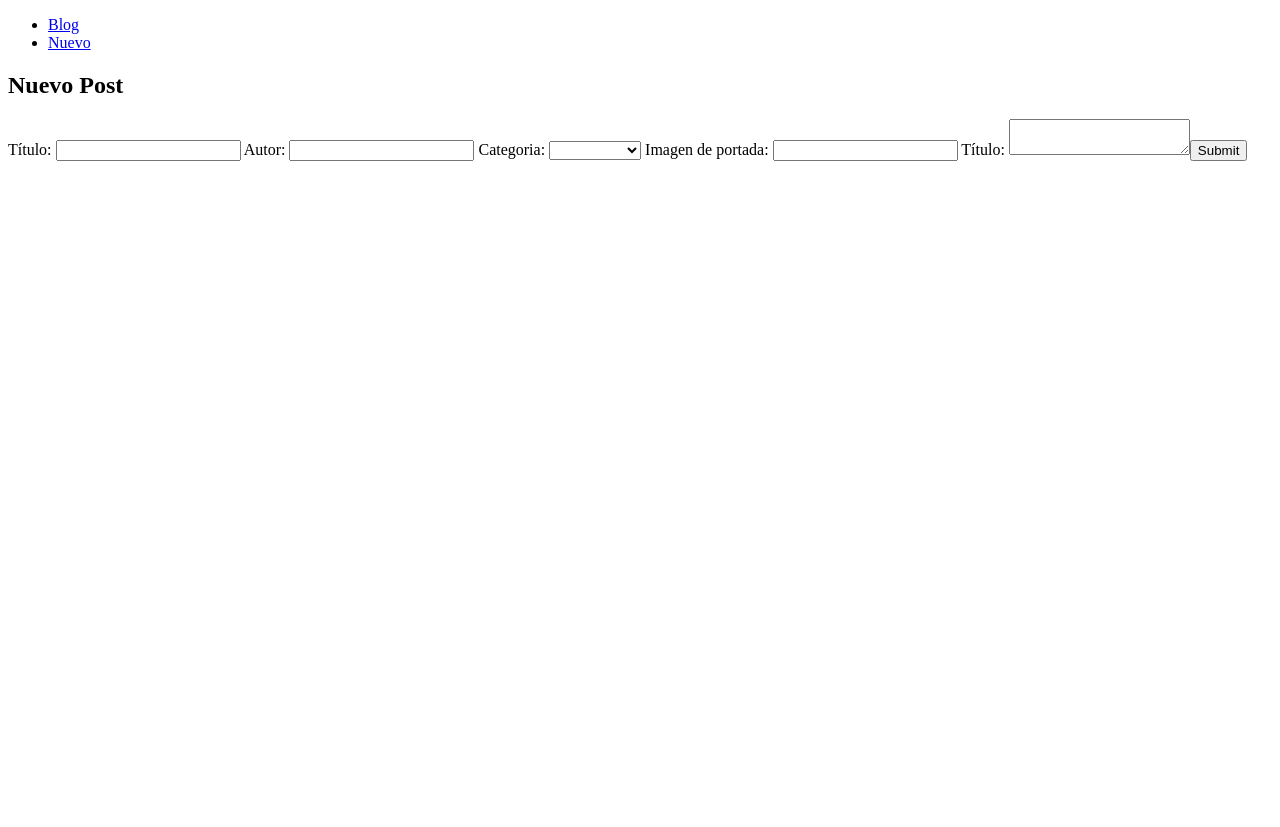
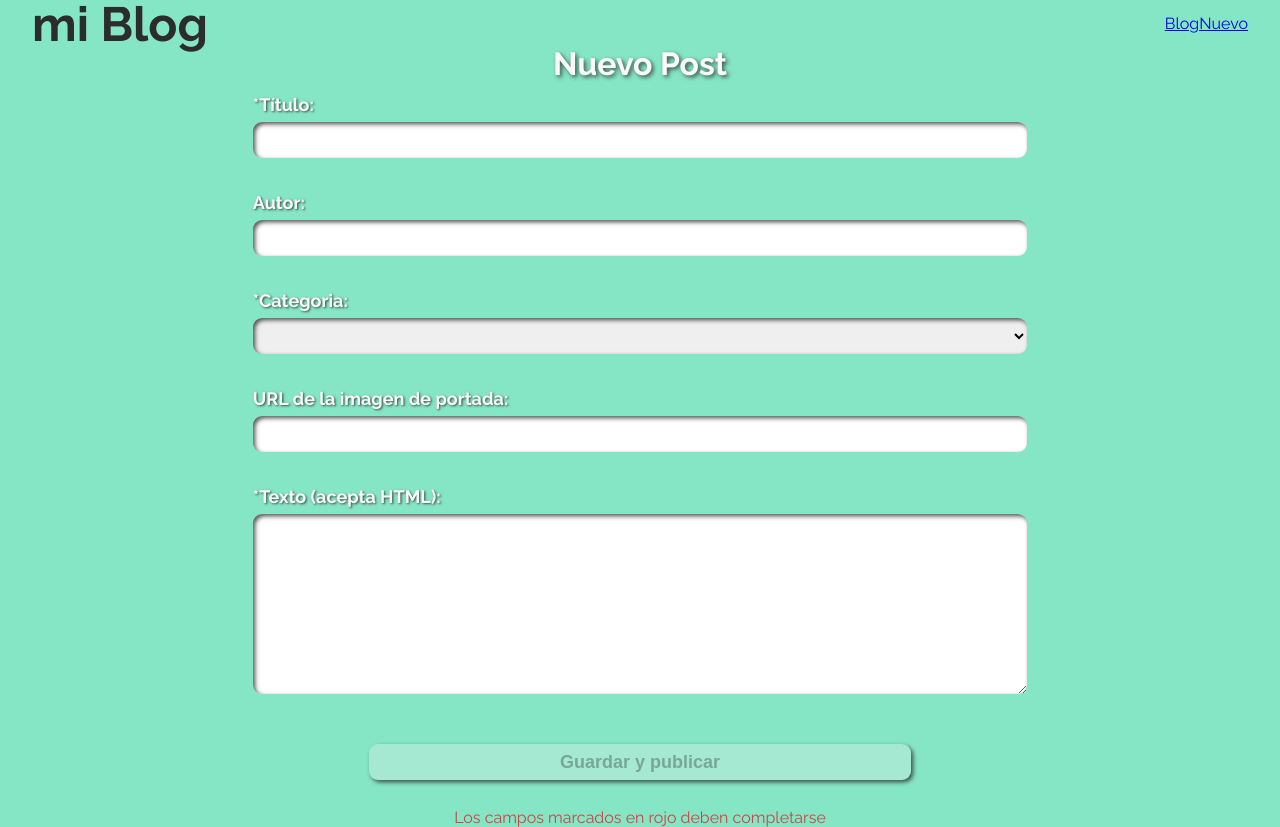
Before and after one commit to angelfullstack/miBlog, an Angular app: page /nuevo in a window 1280 px wide. Before the commit the page ends 800 px from the top, so only its background shows below. Built offline with nearby package versions, Linux system fonts and the light colour scheme.

Commit message:
implementados validators en formulario nuevo post. Inicio estilos básicos

```diff
--- a/src/app/nav-menu/nav-menu.component.css
+++ b/src/app/nav-menu/nav-menu.component.css
@@ -0,0 +1,43 @@
+*{
+}
+.wrapper{
+
+}
+
+header{
+  position: relative;
+  height:3rem;
+
+}
+
+header h1, header nav{
+  position: absolute;
+  top:50%;
+  transform:translateY(-50%);
+}
+
+header h1{
+  left:2rem;
+  font-size:3rem;
+font-weight: bold;
+}
+
+header nav{
+  right:2rem;
+}
+header nav ul{
+
+
+}
+
+header nav li{
+  float:left;
+}
+
+.row::after{
+  content:'';
+  display: block;
+  clear:both;
+  height: 0;
+
+}
--- a/src/app/nav-menu/nav-menu.component.html
+++ b/src/app/nav-menu/nav-menu.component.html
@@ -1,8 +1,11 @@
 <div class="wrapper">
-  <nav>
-    <ul>
-      <li><a [routerLink]="['/blog']">Blog</a> </li>
-      <li><a [routerLink]="['/nuevo']">Nuevo</a> </li>
-    </ul>
-  </nav>
+ <header>
+   <h1>mi Blog</h1>
+    <nav class="row">
+      <ul>
+        <li><a [routerLink]="['/blog']">Blog</a> </li>
+        <li><a [routerLink]="['/nuevo']">Nuevo</a> </li>
+      </ul>
+    </nav>
+  </header>
 </div>
--- a/src/app/nuevo-post/nuevo-post.component.css
+++ b/src/app/nuevo-post/nuevo-post.component.css
@@ -0,0 +1,76 @@
+* {
+  /* border:1px solid blue; */
+}
+
+.nuevoPost {
+  margin: 0 auto;
+  width: 70%;
+}
+
+.nuevoPost h2 {}
+
+.nuevoPostForm {}
+
+.form-control {
+  position: relative;
+  width: 90%;
+  margin: 0 auto;
+  padding: 1em 1em 0;
+  height: 6.125em;
+}
+
+.form-control:nth-child(5) {
+  height: 16em;
+}
+
+.form-control label {
+  display: block;
+  font-size: 1.125rem;
+  margin-bottom: .5rem;
+  font-weight: bold;
+  color: var(--color1);
+  text-shadow: .065em .065em .125em var(--color22);
+}
+
+.campo {
+  display: block;
+  width: 100%;
+  font-size: 1.125rem;
+  box-shadow: .125em .125em .25em var(--color22) inset;
+  border: none;
+  border-radius: .5em;
+  height: 2em;
+  outline: none;
+  padding: .125em .5em;
+}
+
+textarea.campo {
+  min-height: 10em;
+}
+
+.campo[type="submit"] {
+  width: 70%;
+  margin: 0 auto;
+  box-shadow: .125em .125em .25em var(--color22);
+  font-weight: bold;
+}
+
+.mandatory::before {
+  content: '*';
+}
+
+.nuevoPostForm p {
+  position: absolute;
+  bottom: 0;
+  left: 0;
+  width: 100%;
+  text-align: center;
+}
+
+.error {
+  color: var(--color8);
+}
+
+.warning {
+  color: var(--color7);
+}
--- a/src/app/nuevo-post/nuevo-post.component.html
+++ b/src/app/nuevo-post/nuevo-post.component.html
@@ -1,4 +1,3 @@
-
 <!--   titulo: new FormControl(),
       autor: new FormControl(),
       categoria: new FormControl(),
@@ -6,31 +5,50 @@
       texto: new FormControl(), -->
 <section class="nuevoPost">
   <h2>Nuevo Post</h2>
-        <form [formGroup]="nuevoPostForm" (ngSubmit)="manejarNuevoPost()">
-          <label>
-            Título:
-            <input type="text" formControlName="titulo">
-          </label>
-          <label>
-            Autor:
-            <input type="text" formControlName="autor">
-          </label>
-          <label>
-            Categoria:
-            <select formControlName="categoria">
+  <form class="nuevoPostForm" [formGroup]="nuevoPostForm" (ngSubmit)="manejarNuevoPost()">
+    <div class="form-control">
+      <label class="mandatory">Título:</label>
+      <input class="campo" type="text" formControlName="titulo">
+      <p class="error" *ngIf="nuevoPostForm.controls.titulo.errors?.required && nuevoPostForm.controls.titulo.touched">
+        Este campo es obligatorio</p>
+    </div>
+
+    <div class="form-control">
+      <label>Autor:</label>
+      <input class="campo" type="text" formControlName="autor">
+      <p class="warning" *ngIf="nuevoPostForm.controls.autor.pristine && nuevoPostForm.controls.autor.touched">
+        Si no se escribe autor el post será anónimo por defecto</p>
+    </div>
+
+    <div class="form-control">
+      <label class="mandatory">Categoria:</label>
+      <select class="campo" formControlName="categoria">
         <option value="categoria1">Categoría 1</option>
         <option value="categoria2">Categoría 2</option>
       </select>
-          </label>
-          <label>
-            Imagen de portada:
-            <input type="text" formControlName="imagen">
-          </label>
-          <label>
-            Título:
-            <textarea formControlName="texto">Escribe aquí tu post...</textarea>
-          </label>
-          <input type="submit">
+      <p class="error"
+        *ngIf="nuevoPostForm.controls.categoria.errors?.required && nuevoPostForm.controls.categoria.touched">
+        Es necesario seleccionar una categoría</p>
+    </div>
+
+    <div class="form-control">
+      <label>URL de la imagen de portada:</label>
+      <input class="campo" type="text" formControlName="imagen">
+      <p class="warning" *ngIf="nuevoPostForm.controls.imagen.pristine && nuevoPostForm.controls.imagen.touched">
+        Si no se selecciona una imagen se asignará una aleatoria por defecto</p>
+    </div>
+
+    <div class="form-control">
+      <label class="mandatory">Texto (acepta HTML):</label>
+      <textarea class="campo" formControlName="texto">Acepta HTML</textarea>
+      <p class="error" *ngIf="nuevoPostForm.controls.texto.errors?.required && nuevoPostForm.controls.texto.touched">El
+        post debe contener texto</p>
+    </div>
+
+    <div class="form-control">
+      <input class="campo" type="submit" value="Guardar y publicar" [disabled]="!nuevoPostForm.valid">
+      <p class="error" *ngIf="!nuevoPostForm.valid">Los campos marcados en rojo deben completarse</p>
+    </div>
 
   </form>
 </section>
--- a/src/app/nuevo-post/nuevo-post.component.ts
+++ b/src/app/nuevo-post/nuevo-post.component.ts
@@ -1,5 +1,6 @@
 import { Component, OnInit } from '@angular/core';
-import { FormGroup, FormControl } from '@angular/forms';
+import { FormGroup, FormControl,Validators } from '@angular/forms';
+import {Router} from '@angular/router';
 import { PostService } from '../post.service';
 
 @Component({
@@ -10,13 +11,19 @@ import { PostService } from '../post.service';
 export class NuevoPostComponent implements OnInit {
   textoHTML: string;
   nuevoPostForm: FormGroup;
-  constructor(private postService: PostService) {
+  constructor(private postService: PostService, private router:Router) {
     this.nuevoPostForm = new FormGroup({
-      titulo: new FormControl(),
-      autor: new FormControl(),
-      categoria: new FormControl(),
-      imagen: new FormControl(),
-      texto: new FormControl(),
+      titulo: new FormControl('',[
+      Validators.required,
+      ]),
+      autor: new FormControl(''),
+      categoria: new FormControl('',[
+        Validators.required,
+      ]),
+      imagen: new FormControl(''),
+      texto: new FormControl('',[
+        Validators.required,
+      ]),
       textoHTML: new FormControl(),
     });
     this.textoHTML = '';
@@ -25,8 +32,9 @@ export class NuevoPostComponent implements OnInit {
   ngOnInit() {
   }
 
-  manejarNuevoPost() {
-    this.postService.addPost(this.nuevoPostForm.value);
+  async manejarNuevoPost() {
+    await this.postService.addPost(this.nuevoPostForm.value);
+    this.router.navigate(['/blog']);
 
 
   }
--- a/src/app/post.service.ts
+++ b/src/app/post.service.ts
@@ -1,5 +1,6 @@
 /*Implementar area de usuario
-boton resetear blog que borra local storage y repone posts por defecto  */
+boton resetear blog que borra local storage y repone posts por defecto
+verificar en formulario si nombre de post existe */
 import { Injectable } from '@angular/core';
 import { Post } from './models/post';
 
@@ -34,10 +35,13 @@ export class PostService {
           'https://picsum.photos/id/5/600/600', new Date(`2020-02-21T13:42`)),
       ];
     }
+
+    //Las ID se almacenan en el storage para que cada vez que se refresque se conserve el contador de las ID
     if (localStorage.getItem('lastId')) {
       this.id = JSON.parse(localStorage.getItem('lastId'))
     } else {
-      this.id = 6;
+      //Si no hay lastID en LS se usa la siguiente posición de arrPosts
+      this.id = this.arrPosts.length + 1;
     }
   }
 
@@ -48,7 +52,6 @@ export class PostService {
       resolve(this.arrPosts);
     })
     return prom;
-
   }
 
   getByCategory(category: string): Promise<Post[]> {
@@ -62,7 +65,6 @@ export class PostService {
       }
     })
     return prom;
-
   }
 
   addPost(post: Post): Promise<Post[]> {
@@ -73,7 +75,7 @@ export class PostService {
         autor: post.autor,
         categoria: post.categoria,
         texto: post.texto,
-        imagen: ((post.imagen === null) ? 'https://picsum.photos/600/600' : post.imagen),
+        imagen: ((post.imagen === null || post.imagen === '') ? 'https://picsum.photos/600/600' : post.imagen),
         fecha: new Date()
       }
       this.arrPosts.unshift(nuevoPost);
@@ -86,7 +88,7 @@ export class PostService {
 
   }
 
-  getPost(name):Promise<Post>{
+  getPost(name): Promise<Post> {
     const prom = new Promise<Post>((resolve, reject) => {
       const thisPost = this.arrPosts.find(post => post.titulo === name);
       console.log(thisPost);
--- a/src/app/post/post.component.ts
+++ b/src/app/post/post.component.ts
@@ -13,8 +13,8 @@ export class PostComponent implements OnInit {
   post: Post;
 
   constructor(private activatedRoute: ActivatedRoute, private postService: PostService) {
-    this.post=new Post();
-    this.postName ='';
+    this.post = new Post(undefined, '', '', '', '', '');
+    this.postName = '';
   }
 
   async ngOnInit() {
--- /dev/null
+++ b/src/reset.css
@@ -0,0 +1,41 @@
+/* http://meyerweb.com/eric/tools/css/reset/
+   v2.0 | 20110126
+   License: none (public domain)
+*/
+
+html, body, div, span, applet, object, iframe, h1, h2, h3, h4, h5, h6, p, blockquote, pre, a, abbr, acronym, address, big, cite, code, del, dfn, em, img, ins, kbd, q, s, samp, small, strike, strong, sub, sup, tt, var, b, u, i, center, dl, dt, dd, ol, ul, li, fieldset, form, label, legend, table, caption, tbody, tfoot, thead, tr, th, td, article, aside, canvas, details, embed, figure, figcaption, footer, header, hgroup, menu, nav, output, ruby, section, summary, time, mark, audio, video {
+  margin: 0;
+  padding: 0;
+  border: 0;
+  font-size: 100%;
+  font: inherit;
+  vertical-align: baseline;
+}
+
+/* HTML5 display-role reset for older browsers */
+
+article, aside, details, figcaption, figure, footer, header, hgroup, menu, nav, section {
+  display: block;
+}
+
+body {
+  line-height: 1;
+}
+
+ol, ul {
+  list-style: none;
+}
+
+blockquote, q {
+  quotes: none;
+}
+
+blockquote:before, blockquote:after, q:before, q:after {
+  content: '';
+  content: none;
+}
+
+table {
+  border-collapse: collapse;
+  border-spacing: 0;
+}
--- a/src/styles.css
+++ b/src/styles.css
@@ -1 +1,31 @@
-/* You can add global styles to this file, and also import other style files */
+@import url('reset.css');
+@import url('https://fonts.googleapis.com/css?family=Raleway:400,700&display=swap');
+:root {
+  --color1: #fafafa;
+  --color2: #2c2c2c;
+  --color22: #2c2c2ccc;
+  --color3:  #85e6c5;
+  --color4: #38f;
+  --color5: #34a;
+  --color6: #bbbbbb;
+  --color7: #44aa88;
+  --color8: #cc4444;
+}
+
+* {
+  box-sizing: border-box;
+}
+
+body {
+  font-family: 'Raleway', sans-serif;
+  background: var(--color3);
+  color: var(--color2)
+}
+
+h2 {
+  text-align: center;
+  font-size: 2rem;
+  font-weight: bold;
+  color: var(--color1);
+  text-shadow: .065em .065em .125em var(--color22);
+}
```
Lines whose indentation alone changed are shown as unchanged.
